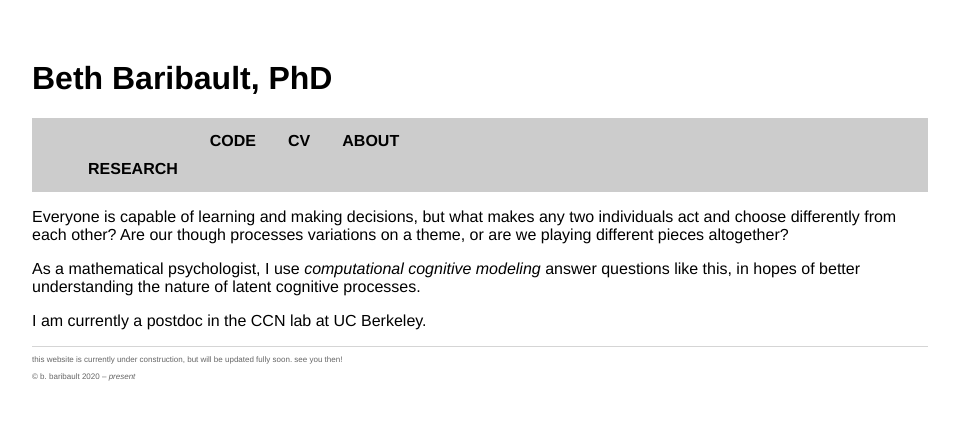
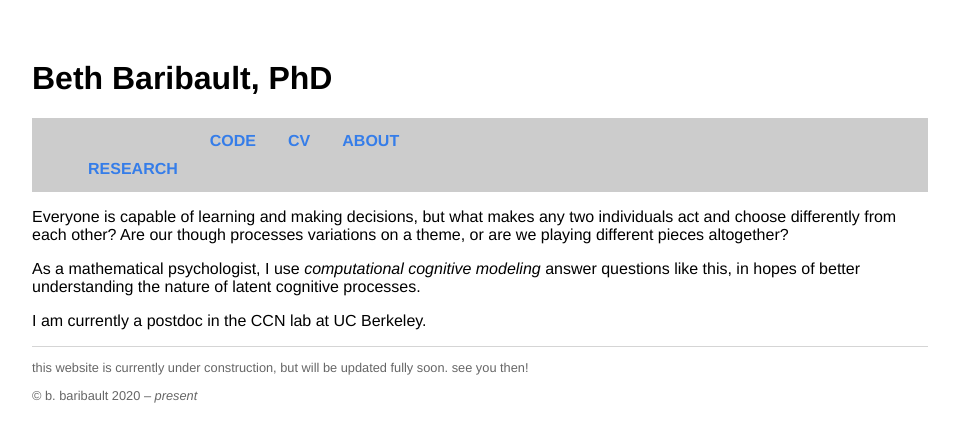
Before and after one commit to baribault/baribault.github.io, a Jekyll site: the page built from index.html, in a window 1280 px wide. Shown: the top 442 px of the page, without its empty margins (160-1119 px from the left). Built offline with Jekyll 4.4.1, drawn with Linux system fonts in a browser that asks for light colours.

Commit message:
nav colros

```diff
--- a/_layouts/default.html
+++ b/_layouts/default.html
@@ -11,10 +11,10 @@
         <h1><a href="/">Beth Baribault, PhD<a></h1>
 	    <nav>
 	        <ul>
-	        <li><a href="/research">RESEARCH</a></li>
-	        <li><a href="/code">CODE</a></li>
-	        <li><a href="/cv">CV</a></li>
-	        <li><a href="/about">ABOUT</a></li>
+	        <li><a href="/research" style="color: #357DE9">research</a></li>
+	        <li><a href="/code" style="color: #357DE9">code</a></li>
+	        <li><a href="/cv" style="color: #357DE9">CV</a></li>
+	        <li><a href="/about" style="color: #357DE9">about</a></li>
 	        </ul>
         </nav>
     </header>
--- a/css/main.css
+++ b/css/main.css
@@ -42,12 +42,12 @@ body a:visited {
   color: #666666;
 }
 body a:hover, a:active {
-  border-radius: 5px;
+  border-radius: 0.25em;
   background: #cccccc;
 }
 /**** FOOTER ****/
 footer {
   border-top: 1px solid #d5d5d5;
   color: #666666;
-  font-size: .5em;
+  font-size: .8em;
 }
```
